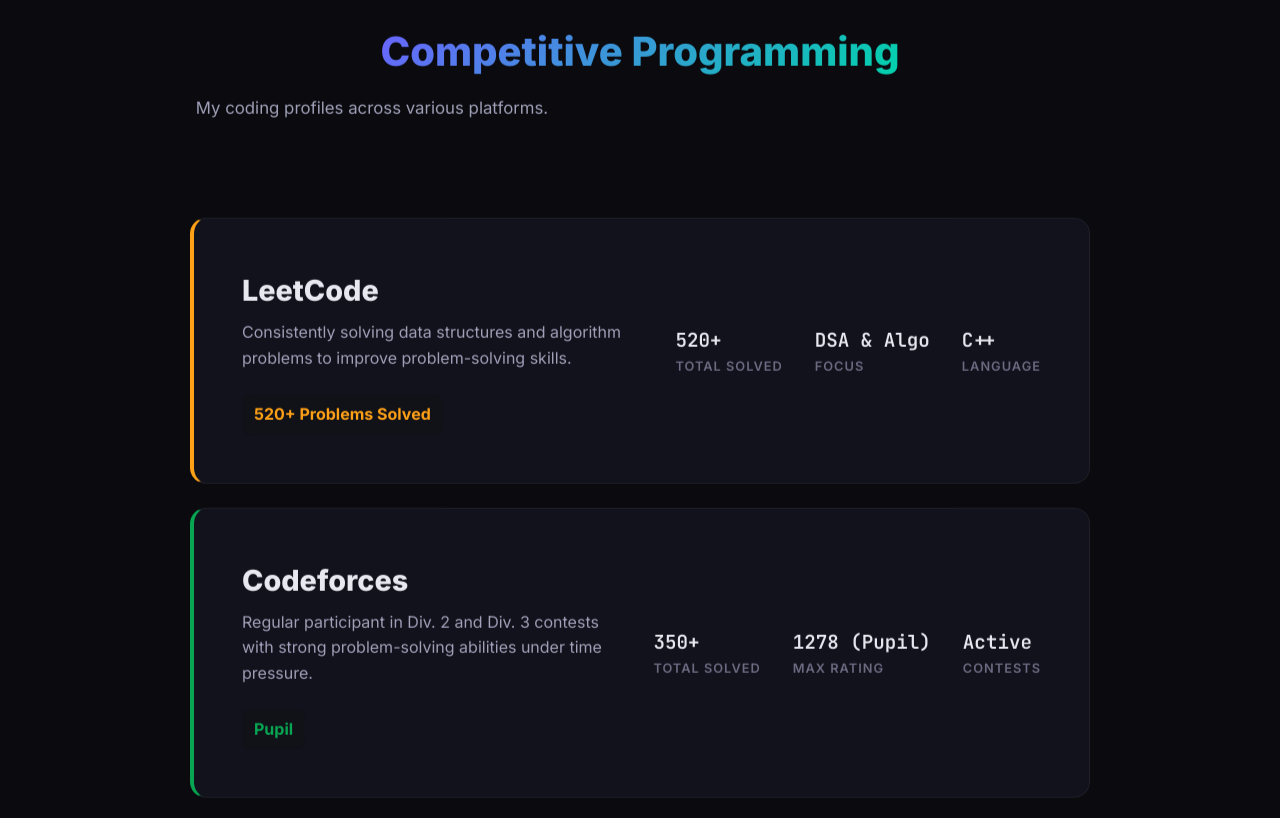
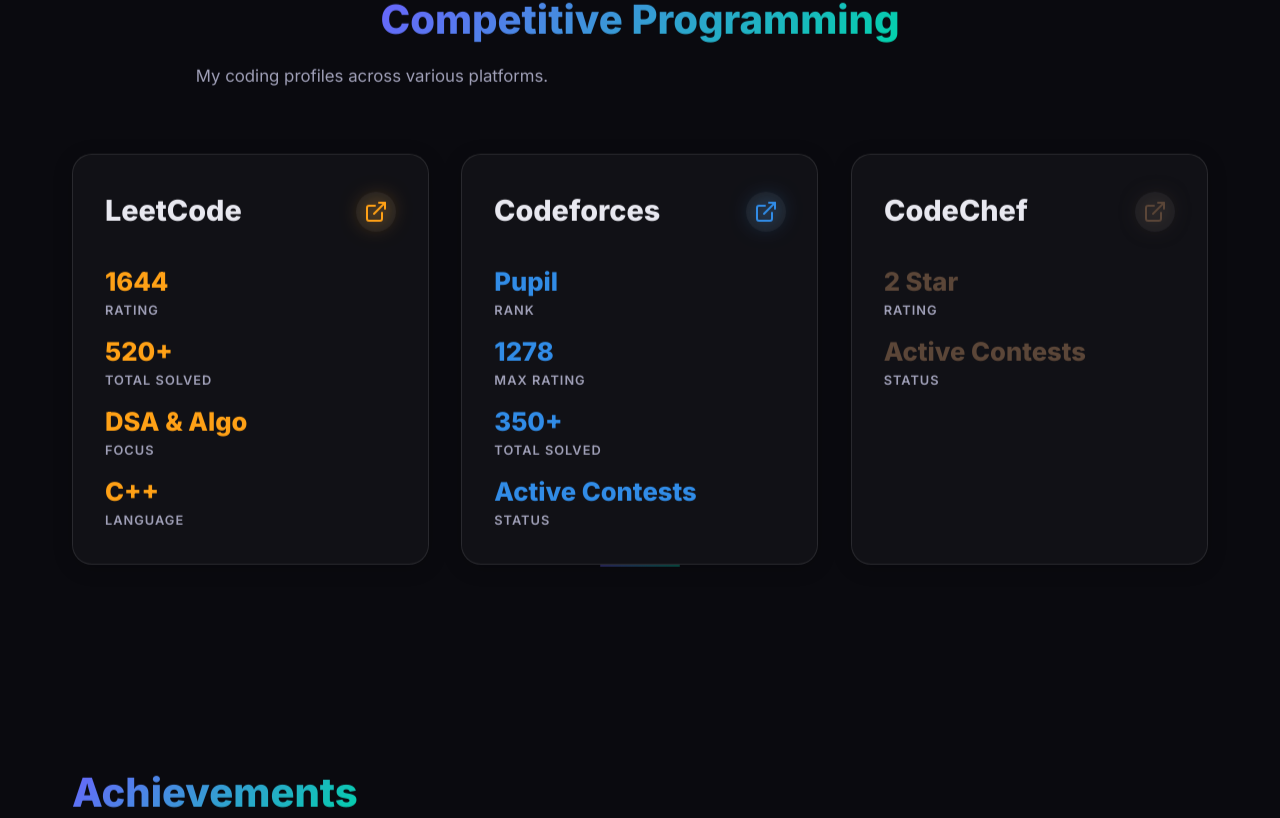
Before and after one commit to Aakashraj18/portfolio, a React (Vite) app: page / in a window 1280 px wide. Shown: the part 3342-4160 px from the top of the page. Built offline with nearby package versions, Linux system fonts and the light colour scheme.

Commit message:
rating and structure layout of competitive programming

```diff
--- a/src/components/CompetitiveProgramming.css
+++ b/src/components/CompetitiveProgramming.css
@@ -1,97 +1,130 @@
-/* --- Competitive Programming List Layout --- */
+/* Header */
+.cp {
+  padding-top: var(--space-3xl);
+}
+
 .cp__header {
   text-align: center;
-  margin-bottom: var(--space-4xl);
+  margin-bottom: var(--space-3xl);
 }
 
-.cp__list {
+/* Grid Layout */
+.cp__grid {
+  display: grid;
+  grid-template-columns: repeat(auto-fit, minmax(300px, 1fr));
+  gap: var(--space-xl);
+  max-width: 1200px;
+  margin: 0 auto;
+}
+
+/* Premium Glassmorphism Card */
+.cp__glass-card {
+  position: relative;
+  background: rgba(255, 255, 255, 0.03); /* Extremely subtle dark semi-transparent */
+  backdrop-filter: blur(12px);
+  -webkit-backdrop-filter: blur(12px);
+  border: 1px solid rgba(255, 255, 255, 0.1);
+  border-radius: 20px;
+  padding: var(--space-xl);
   display: flex;
   flex-direction: column;
   gap: var(--space-lg);
-  max-width: 900px;
-  margin: 0 auto;
+  box-shadow: 0 4px 20px rgba(0, 0, 0, 0.2);
+  transition: box-shadow 0.3s ease, border-color 0.3s ease;
+  overflow: hidden;
 }
 
-.cp__profile-card {
+/* Hover effect transitions to platform's theme color */
+.cp__glass-card:hover {
+  border-color: var(--theme-color);
+  box-shadow: 0 10px 30px rgba(0, 0, 0, 0.3); /* Base shadow */
+}
+
+/* The glowing drop-shadow applied to the pseudo-element for performance and visual fidelity */
+.cp__glass-card::before {
+  content: "";
+  position: absolute;
+  top: 0; left: 0; right: 0; bottom: 0;
+  border-radius: inherit;
+  box-shadow: 0 10px 40px var(--theme-color);
+  opacity: 0;
+  transition: opacity 0.3s ease;
+  z-index: -1;
+  pointer-events: none;
+}
+
+.cp__glass-card:hover::before {
+  opacity: 0.2; /* Subtly glow in theme color behind the card */
+}
+
+/* Header inside card */
+.cp__card-header {
   display: flex;
   justify-content: space-between;
   align-items: center;
-  gap: var(--space-2xl);
-  padding: var(--space-2xl);
-  text-decoration: none;
-  border-left: 4px solid var(--cp-accent);
+  margin-bottom: var(--space-sm);
 }
 
-.cp__profile-card:hover {
-  transform: translateX(5px);
-  box-shadow: 0 10px 25px rgba(0, 0, 0, 0.2);
-  border-color: var(--cp-accent);
-}
-
-.cp__profile-info {
-  flex: 1;
-}
-
-.cp__profile-platform {
+.cp__platform-title {
   font-size: 1.8rem;
   font-weight: 800;
   color: var(--text-primary);
-  margin-bottom: var(--space-xs);
+  margin: 0;
 }
 
-.cp__profile-desc {
-  font-size: 1rem;
-  color: var(--text-secondary);
-  line-height: 1.6;
-  margin-bottom: var(--space-md);
+.cp__icon-link {
+  display: inline-flex;
+  align-items: center;
+  justify-content: center;
+  padding: 8px;
+  border-radius: 50%;
+  background: rgba(255, 255, 255, 0.05);
+  transition: transform 0.3s ease, background 0.3s ease;
+  /* Pulsing glow matching theme color */
+  animation: pulseIcon 2s infinite alternate;
 }
 
-.cp__profile-rank {
-  display: inline-block;
-  font-size: 1rem;
-  font-weight: 700;
-  background: var(--bg-secondary);
-  padding: 6px 12px;
-  border-radius: var(--radius-sm);
-  margin-top: var(--space-sm);
+.cp__icon-link:hover {
+  transform: scale(1.1);
+  background: rgba(255, 255, 255, 0.1);
 }
 
-.cp__profile-stats {
-  display: flex;
-  gap: var(--space-xl);
-  min-width: max-content;
+@keyframes pulseIcon {
+  0% { filter: drop-shadow(0 0 2px var(--theme-color)); }
+  100% { filter: drop-shadow(0 0 12px var(--theme-color)); }
 }
 
-.cp__stat {
+/* Stats Layout */
+.cp__stats-grid {
   display: flex;
   flex-direction: column;
-  align-items: flex-start;
+  gap: var(--space-md);
+}
+
+.cp__stat-item {
+  display: flex;
+  flex-direction: column;
+  gap: 4px;
 }
 
 .cp__stat-value {
-  font-size: 1.2rem;
-  font-weight: 700;
-  color: var(--text-primary);
-  font-family: var(--font-mono);
+  font-size: 1.6rem;
+  font-weight: 800;
+  line-height: 1.1;
+  /* Theme color is applied via inline style */
 }
 
 .cp__stat-label {
   font-size: 0.8rem;
-  color: var(--text-muted);
+  font-weight: 600;
+  letter-spacing: 1px;
+  color: var(--text-secondary);
   text-transform: uppercase;
-  letter-spacing: 1px;
-  font-weight: 600;
 }
 
+/* Responsive Grid */
 @media (max-width: 768px) {
-  .cp__profile-card {
-    flex-direction: column;
-    align-items: flex-start;
-    gap: var(--space-lg);
-  }
-
-  .cp__profile-stats {
-    width: 100%;
-    justify-content: space-between;
+  .cp__grid {
+    grid-template-columns: 1fr;
   }
 }
--- a/src/components/CompetitiveProgramming.jsx
+++ b/src/components/CompetitiveProgramming.jsx
@@ -1,85 +1,100 @@
-import { useScrollReveal } from '../hooks/useScrollReveal';
+import React from 'react';
+import { motion } from 'framer-motion';
 import './CompetitiveProgramming.css';
+
+const ExternalIcon = () => (
+  <svg viewBox="0 0 24 24" width="24" height="24" fill="none" stroke="currentColor" strokeWidth="2" strokeLinecap="round" strokeLinejoin="round"><path d="M18 13v6a2 2 0 0 1-2 2H5a2 2 0 0 1-2-2V8a2 2 0 0 1 2-2h6"></path><polyline points="15 3 21 3 21 9"></polyline><line x1="10" y1="14" x2="21" y2="3"></line></svg>
+);
 
 const profiles = [
   {
     platform: 'LeetCode',
     username: 'Aakashraj_12',
-    rank: '520+ Problems Solved',
-    color: '#ffa116',
-    description: 'Consistently solving data structures and algorithm problems to improve problem-solving skills.',
+    color: '#FFA116',
     stats: [
-      { label: 'Total Solved', value: '520+' },
-      { label: 'Focus', value: 'DSA & Algo' },
-      { label: 'Language', value: 'C++' },
+      { label: 'RATING', value: '1644' },
+      { label: 'TOTAL SOLVED', value: '520+' },
+      { label: 'FOCUS', value: 'DSA & Algo' },
+      { label: 'LANGUAGE', value: 'C++' },
     ],
     link: 'https://leetcode.com/u/Aakashraj_12/',
   },
   {
     platform: 'Codeforces',
     username: 'Aakashraj18',
-    rank: 'Pupil',
-    color: '#08a652',
-    description: 'Regular participant in Div. 2 and Div. 3 contests with strong problem-solving abilities under time pressure.',
+    color: '#318CE7',
     stats: [
-      { label: 'Total Solved', value: '350+' },
-      { label: 'Max Rating', value: '1278 (Pupil)' },
-      { label: 'Contests', value: 'Active' },
+      { label: 'RANK', value: 'Pupil' },
+      { label: 'MAX RATING', value: '1278' },
+      { label: 'TOTAL SOLVED', value: '350+' },
+      { label: 'STATUS', value: 'Active Contests' },
     ],
     link: 'https://codeforces.com/profile/Aakashraj18',
   },
   {
     platform: 'CodeChef',
     username: 'Aakashraj18',
-    rank: '2 Star',
-    color: '#5b4438ff',
-    description: 'Participating in rated contests and improving logic building skills.',
+    color: '#5B4638',
     stats: [
-      { label: 'Max Rating', value: '2 Star' },
-      { label: 'Contests', value: 'Active' },
+      { label: 'RATING', value: '2 Star' },
+      { label: 'STATUS', value: 'Active Contests' },
     ],
     link: 'https://www.codechef.com/',
   }
 ];
 
 export default function CompetitiveProgramming() {
-  const [ref, isVisible] = useScrollReveal();
-
   return (
-    <section className="cp section" id="competitive-programming" ref={ref}>
-      <div className={`cp__header ${isVisible ? 'reveal--visible' : 'reveal--hidden'}`}>
+    <section className="cp section" id="competitive-programming">
+      <motion.div
+        className="cp__header"
+        initial={{ opacity: 0, y: 30 }}
+        whileInView={{ opacity: 1, y: 0 }}
+        viewport={{ once: true, amount: 0.2 }}
+        transition={{ duration: 0.6 }}
+      >
         <h2 className="section__title">Competitive Programming</h2>
         <p className="section__subtitle">
           My coding profiles across various platforms.
         </p>
-      </div>
-      <div className="cp__list">
+      </motion.div>
+
+      <div className="cp__grid">
         {profiles.map((profile, index) => (
-          <a
-            href={profile.link}
-            target="_blank"
-            rel="noopener noreferrer"
-            className={`cp__profile-card card ${isVisible ? 'reveal--visible' : 'reveal--hidden'}`}
+          <motion.div
             key={profile.platform}
-            style={{ '--cp-accent': profile.color, '--reveal-delay': `${index * 0.15}s` }}
+            className="cp__glass-card"
+            style={{ '--theme-color': profile.color }}
+            initial={{ opacity: 0, y: 50, scale: 0.9 }}
+            whileInView={{ opacity: 1, y: 0, scale: 1 }}
+            viewport={{ once: true, amount: 0.2 }}
+            transition={{ duration: 0.5, delay: index * 0.15 }}
+            whileHover={{ y: -10, scale: 1.02 }}
           >
-            <div className="cp__profile-info">
-              <h3 className="cp__profile-platform">{profile.platform}</h3>
-              <p className="cp__profile-desc">{profile.description}</p>
-              <span className="cp__profile-rank" style={{ color: profile.color }}>
-                {profile.rank}
-              </span>
+            <div className="cp__card-header">
+              <h3 className="cp__platform-title">{profile.platform}</h3>
+              <a
+                href={profile.link}
+                target="_blank"
+                rel="noopener noreferrer"
+                className="cp__icon-link"
+                style={{ color: profile.color }}
+              >
+                <ExternalIcon />
+              </a>
             </div>
 
-            <div className="cp__profile-stats">
-              {profile.stats.map((stat) => (
-                <div className="cp__stat" key={stat.label}>
-                  <span className="cp__stat-value">{stat.value}</span>
+            <div className="cp__stats-grid">
+              {profile.stats.map((stat, i) => (
+                <div className="cp__stat-item" key={i}>
+                  <span className="cp__stat-value" style={{ color: profile.color }}>
+                    {stat.value}
+                  </span>
                   <span className="cp__stat-label">{stat.label}</span>
                 </div>
               ))}
             </div>
-          </a>
+          </motion.div>
         ))}
       </div>
     </section>
```
